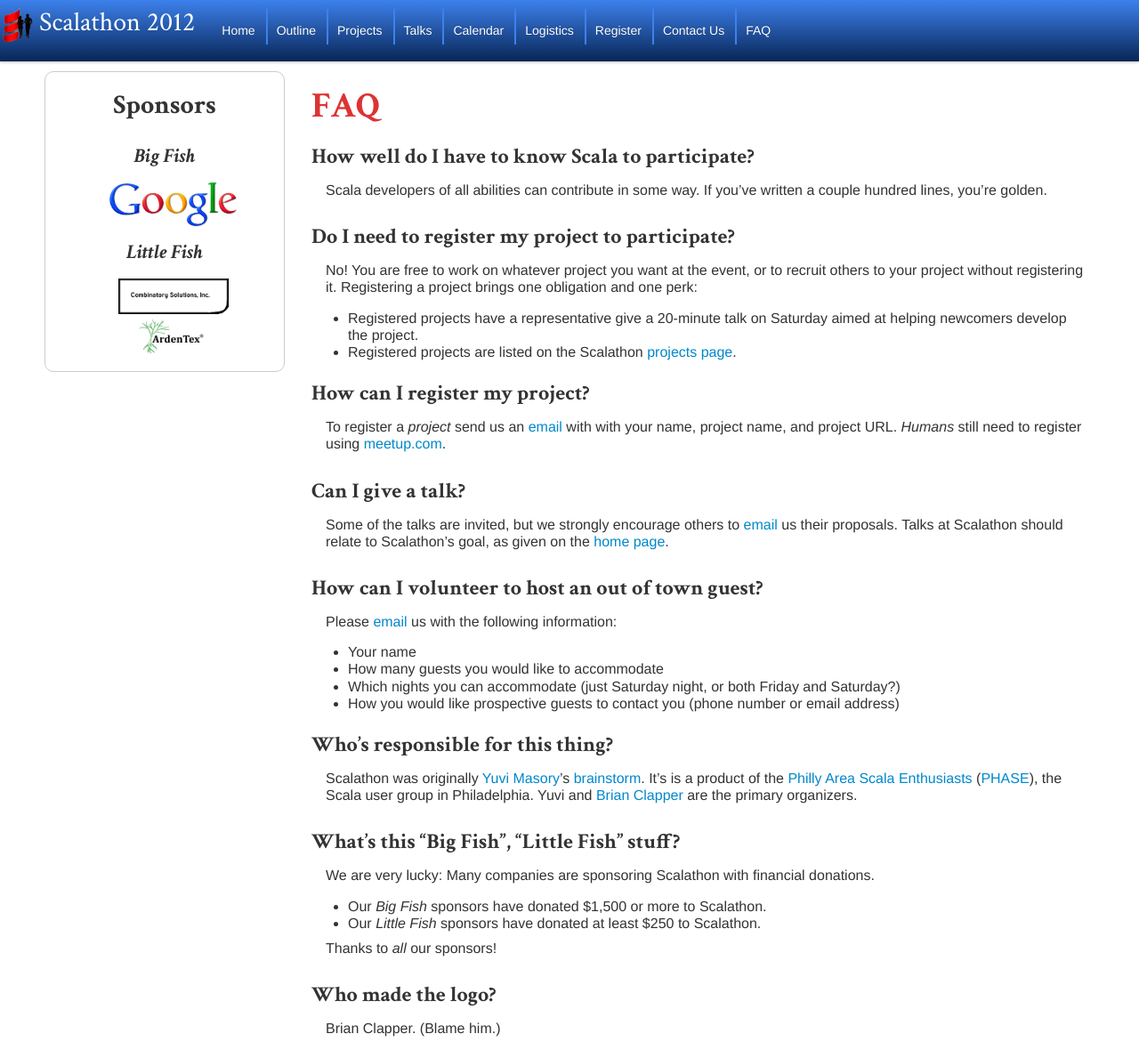
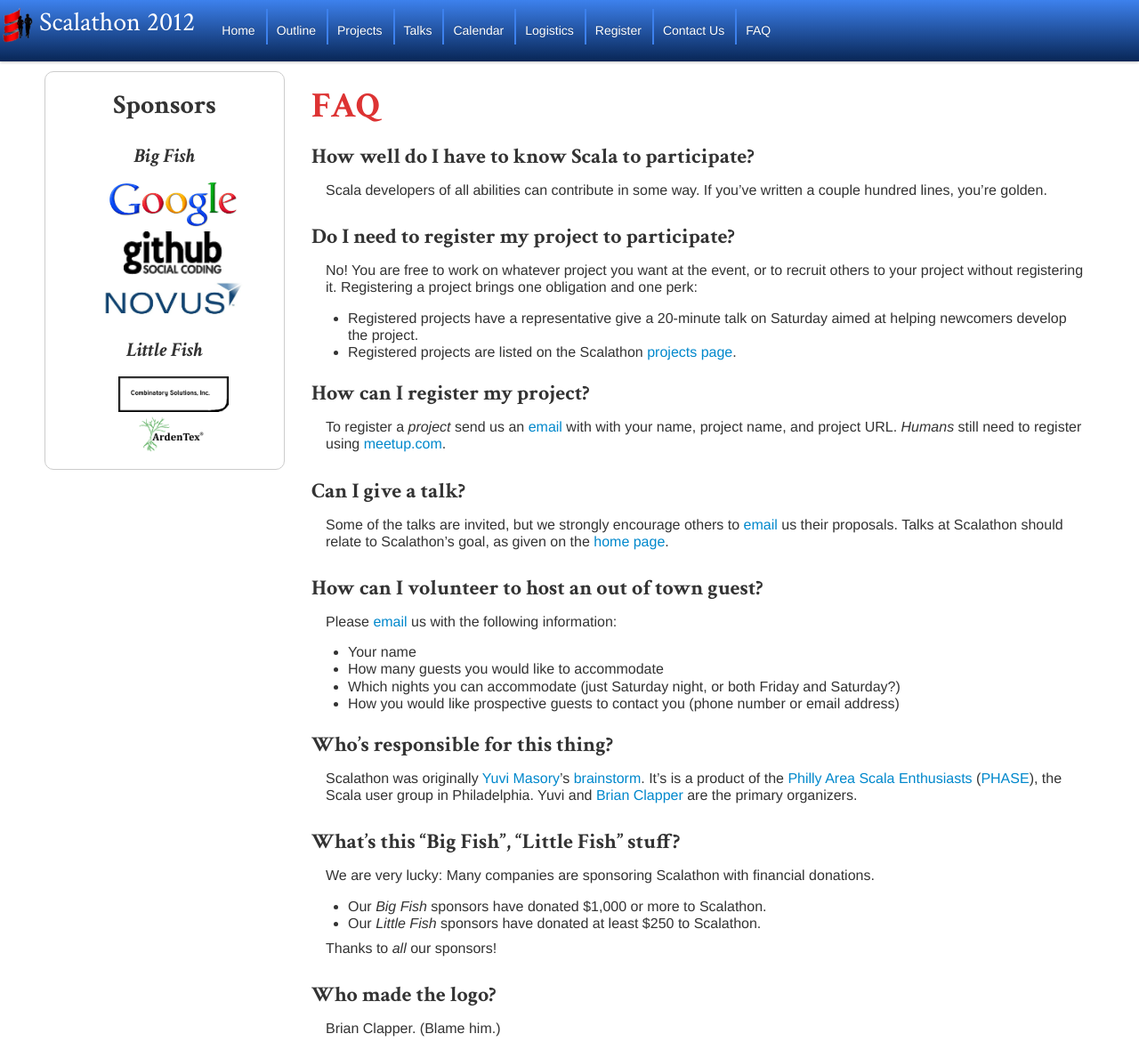
Before and after one commit to scala-phase/scalathon, a Jekyll site: the page built from 2012/faq.md, in a window 1280 px wide and 1180 px high. Shown: the whole window at 89% size. Built offline with Jekyll 4.4.1, drawn with Linux system fonts in a browser that asks for light colours; nearby versions of some CDN libraries.

Commit message:
Novus and GitHub are now big fish 2012 sponsors.

```diff
--- a/2012/faq.md
+++ b/2012/faq.md
@@ -55,7 +55,7 @@
 We are very lucky: Many companies are sponsoring Scalathon with financial
 donations.
 
-* Our _Big Fish_ sponsors have donated $1,500 or more to Scalathon.
+* Our _Big Fish_ sponsors have donated $1,000 or more to Scalathon.
 * Our _Little Fish_ sponsors have donated at least $250 to Scalathon.
 
 Thanks to *all* our sponsors!
--- a/_includes/sponsors-2012.html
+++ b/_includes/sponsors-2012.html
@@ -9,6 +9,8 @@
 -->
   <ul>
     <li><a target="sponsor" href="http://www.google.com"><img src="/img/google.png" title="Google" class="sponsor-icon"></a></li>
+    <li><a target="sponsor" href="http://www.github.com"><img src="/img/github.png" title="Github" class="sponsor-icon"></a></li>
+    <li><a target="sponsor" href="http://www.novus.com"><img src="/img/novus.png" title="Novus Partners" class="sponsor-icon"></a></li>
   </ul>
 </div>
 
--- a/_layouts/main-2011.html
+++ b/_layouts/main-2011.html
@@ -23,7 +23,7 @@
   <body>
     <div id="wrapper">
       <div id="header">
-        {% include top-sponsors-2012.html %}
+        {% include top-sponsors-2011.html %}
         {% include logo-2011.html %}
         <div id="menu">
           <ul id="nav">
```
